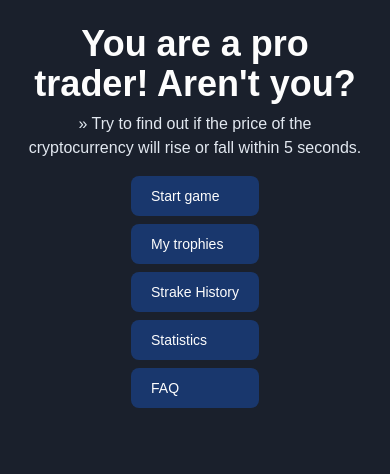
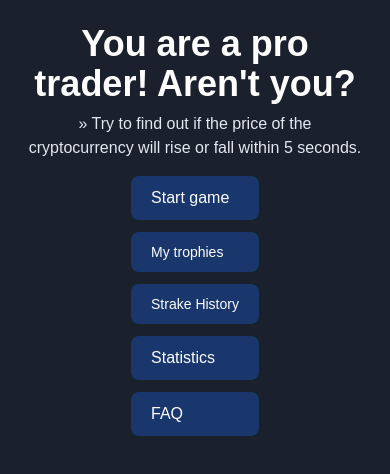
Before and after one commit to Joadevy/Trader-or-not-next, a Next.js app: page / in a window 390 px wide. Shown: the top 474 px of the page. Built offline with nearby package versions, Linux system fonts and the light colour scheme; a web font is replaced by a local one.

Commit message:
style: fix some styles in buttons

```diff
--- a/src/components/Buttons/HomeButton/HomeButton.tsx
+++ b/src/components/Buttons/HomeButton/HomeButton.tsx
@@ -6,7 +6,7 @@ type Props = {
 export const HomeButton = ({ text, handleClick }: Props) => {
   return (
     <button
-      className="text-dark-title bg-dark-blue-100 hover:bg-dark-blue-100/80 focus:ring-4 focus:outline-none focus:ring-dark-blue-100/50 font-medium rounded-lg text-sm px-5 py-2.5 text-center inline-flex items-center dark:hover:bg-dark-blue-100/80 dark:focus:ring-dark-blue-100/40"
+      className="text-dark-title bg-dark-blue-100 hover:bg-dark-blue-100/80 focus:ring-4 focus:outline-none focus:ring-dark-blue-100/50 font-medium rounded-lg text-md px-5 py-2.5 text-center inline-flex items-center dark:hover:bg-dark-blue-100/80 dark:focus:ring-dark-blue-100/40"
       type="button"
       onClick={handleClick}
     >
--- a/src/components/homeMenu/homeMenu.tsx
+++ b/src/components/homeMenu/homeMenu.tsx
@@ -20,7 +20,7 @@ const HomeMenu = () => {
   if (isPlaying) return <Game backToHome={() => backToHomeFromGame()} />;
 
   return (
-    <div className="text-dark-text flex flex-col gap-2 justify-center">
+    <div className="text-dark-text flex flex-col gap-3 lg:gap-2 justify-center">
       <HomeButton handleClick={() => handleStartPlay()} text="Start game" />
       <LinkButton linkTO={"/trophies"} text="My trophies" />
       <LinkButton linkTO={"/history"} text="Strake History" />
```
